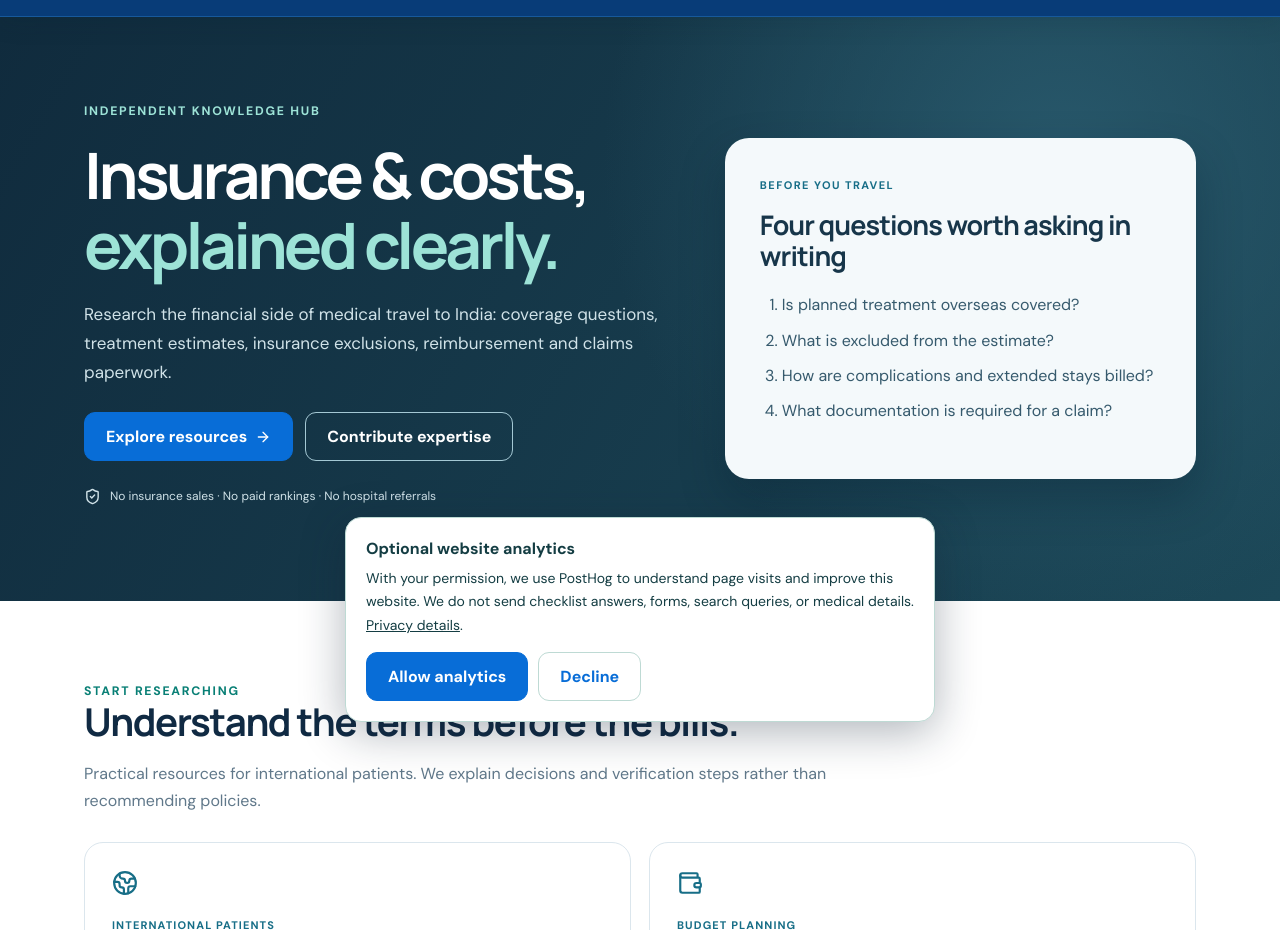
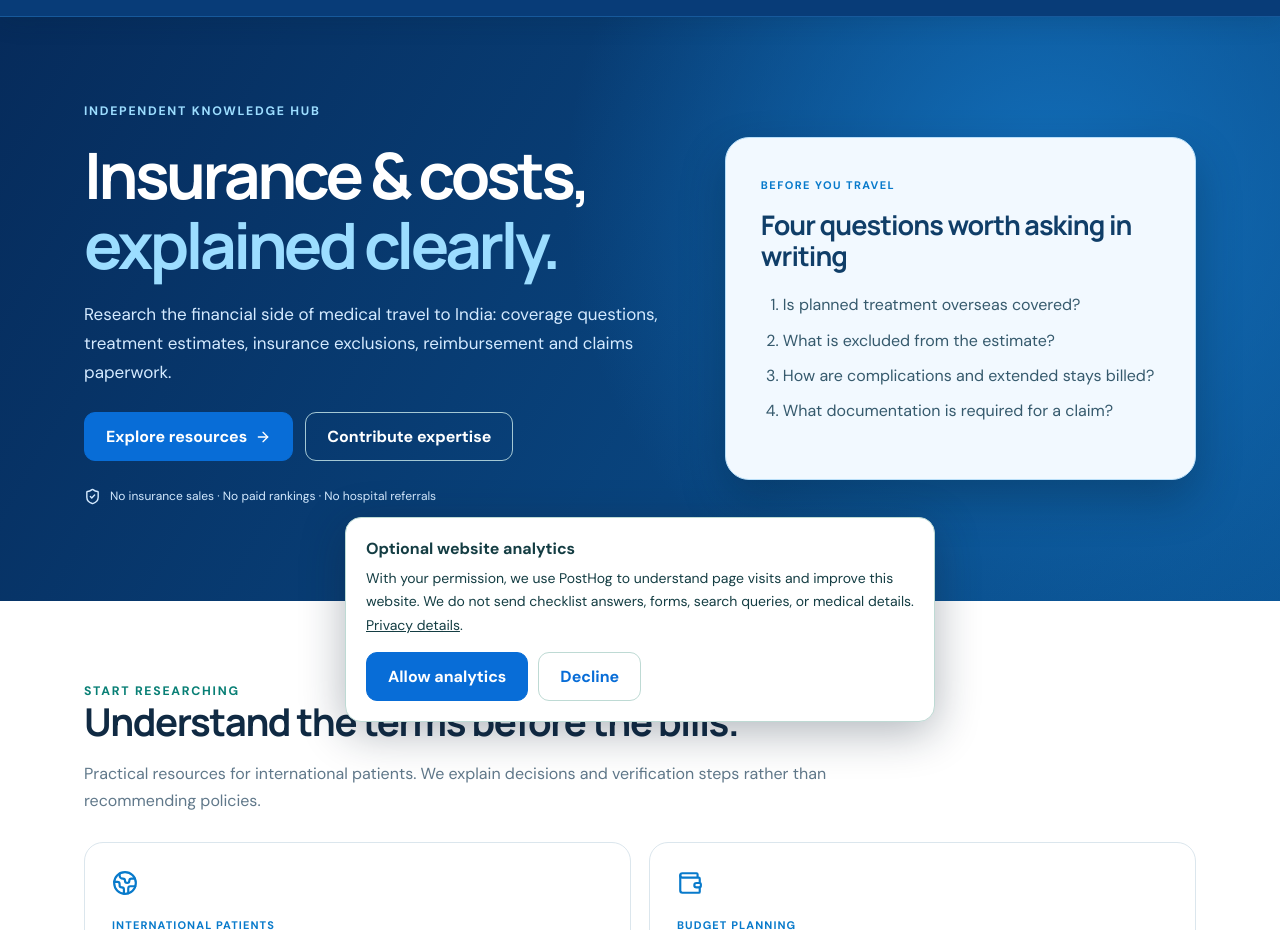
Before and after one commit to ajeetraina/indiahealthinfo, a Next.js app: page /insurance-costs in a window 1280 px wide. Shown: the part 62-992 px from the top of the page. Built offline with nearby package versions, Linux system fonts and the light colour scheme; no server answers.

Commit message:
style: apply Docker-inspired ocean blue palette across portal

```diff
--- a/app/insurance-costs/insurance.css
+++ b/app/insurance-costs/insurance.css
@@ -9,3 +9,13 @@
 .ins-hero .btn-outline:hover{background:#ffffff1c!important}
 .ins-panel{background:#f4f9fb;color:#17364a;box-shadow:0 20px 45px #051d2d50}
 .ins-panel h2{color:#17364a}.ins-panel>span{color:#176e87}.ins-panel ol{color:#365a6d}
+
+
+.ins-hero{background:radial-gradient(circle at 82% 30%,#126eb9,transparent 43%),linear-gradient(120deg,#062b5b,#0b5697);color:#fff}
+.ins-hero h1{color:#fff}.ins-hero h1 em{color:#9cddff}
+.ins-hero .eyebrow{color:#9cddff}.ins-hero p,.ins-disclosure{color:#d4eaff}
+.ins-panel{background:#f2f9ff;border:1px solid #b9dff9;color:#113e66}
+.ins-panel h2{color:#103e68}.ins-panel>span{color:#087acb}
+.ins-card>svg,.ins-card>span,.ins-card strong,.ins-links a,.ins-policy a,.ins-policy svg{color:#087acb}
+.ins-contribute{background:#eaf5ff}
+.ins-card:hover{border-color:#7abcf0}
```
